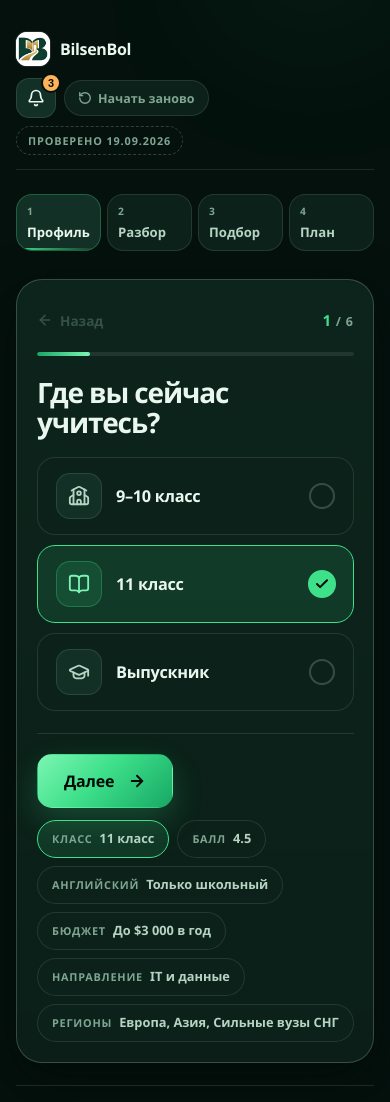
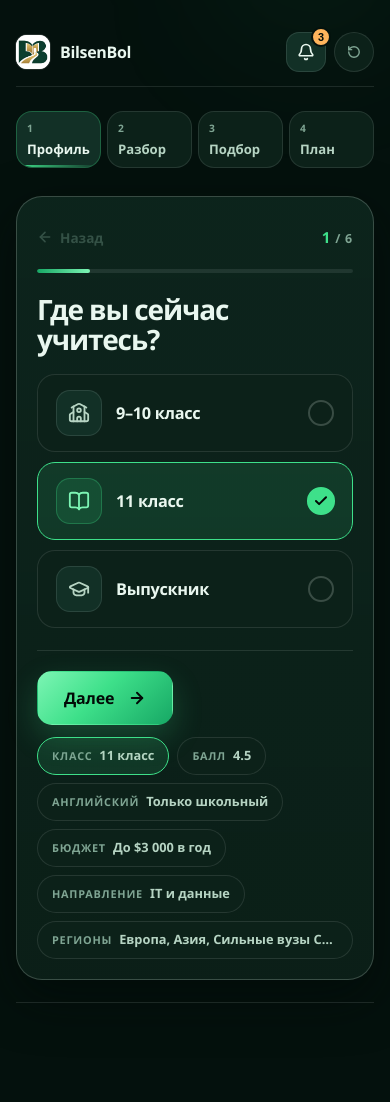
Before and after one commit to satiristica/BilsenBol, a Next.js app: page /journey in a window 390 px wide. Shown: the top 1102 px of the page. Built offline with nearby package versions, Linux system fonts and the light colour scheme.

Commit message:
fix: keep journey usable on 330px phones

```diff
--- a/src/features/journey/JourneyExperience.module.css
+++ b/src/features/journey/JourneyExperience.module.css
@@ -27,7 +27,7 @@
 
 .topBar {
   display: flex;
-  flex-wrap: wrap;
+  flex-wrap: nowrap;
   align-items: center;
   justify-content: space-between;
   gap: 12px;
@@ -60,6 +60,7 @@
 }
 
 .sourceTag {
+  display: none;
   border: 1px dashed var(--line-strong);
   border-radius: 999px;
   color: var(--muted);
@@ -68,6 +69,14 @@
   letter-spacing: 0.08em;
   padding: 6px 11px;
   text-transform: uppercase;
+}
+
+/* The date badge fits next to the actions only from tablet width; on phones
+   the same date is in the notice above the programme list. */
+@media (min-width: 640px) {
+  .sourceTag {
+    display: inline-block;
+  }
 }
 
 /* Four equal columns at every width, so all steps stay visible on a phone. */
--- a/src/features/journey/ResetControl.module.css
+++ b/src/features/journey/ResetControl.module.css
@@ -56,3 +56,23 @@
     border-color: var(--warn);
   }
 }
+
+/* Phones: an icon-only 40px button, so the header stays on one row. The label
+   is clipped, not removed, so it is still the button's accessible name. */
+@media (max-width: 639px) {
+  .trigger {
+    width: 40px;
+    min-height: 40px;
+    justify-content: center;
+    padding: 0;
+  }
+
+  .triggerLabel {
+    position: absolute;
+    width: 1px;
+    height: 1px;
+    overflow: hidden;
+    clip-path: inset(50%);
+    white-space: nowrap;
+  }
+}
--- a/src/features/journey/ResetControl.tsx
+++ b/src/features/journey/ResetControl.tsx
@@ -27,7 +27,7 @@ export function ResetControl({ onReset }: ResetControlProps) {
     return (
       <button className={styles.trigger} onClick={() => setConfirming(true)} type="button">
         <RotateCcw aria-hidden="true" size={14} strokeWidth={2.4} />
-        Начать заново
+        <span className={styles.triggerLabel}>Начать заново</span>
       </button>
     );
   }
--- a/src/features/profile/ProfileWizard.module.css
+++ b/src/features/profile/ProfileWizard.module.css
@@ -1,5 +1,7 @@
 .wizard {
   display: grid;
+  /* minmax(0, …) so the card's rows shrink with narrow phones (~330 px). */
+  grid-template-columns: minmax(0, 1fr);
   gap: 22px;
   border: 1px solid var(--line-strong);
   border-radius: 26px;
@@ -87,6 +89,8 @@
 .question {
   display: grid;
   gap: 20px;
+  /* A fieldset defaults to min-inline-size: min-content and would not shrink. */
+  min-inline-size: 0;
   border: 0;
   margin: 0;
   min-height: 290px;
@@ -294,6 +298,7 @@
 
 .footer {
   display: grid;
+  grid-template-columns: minmax(0, 1fr);
   gap: 12px;
   border-top: 1px solid var(--line);
   padding-top: 20px;
@@ -325,6 +330,11 @@
   margin: 0;
   padding: 0;
   list-style: none;
+}
+
+.summary > li {
+  min-width: 0;
+  max-width: 100%;
 }
 
 .summaryChip {
@@ -375,6 +385,8 @@
 }
 
 .summaryValue {
+  /* Flex items default to min-width: auto, which would defeat the ellipsis. */
+  min-width: 0;
   overflow: hidden;
   font-weight: 700;
   text-overflow: ellipsis;
--- a/src/features/recommendations/RecommendationList.tsx
+++ b/src/features/recommendations/RecommendationList.tsx
@@ -3,6 +3,7 @@
 import { Info, SearchX } from "lucide-react";
 
 import { ActionButton } from "@/components/ActionButton";
+import { CATALOGUE_CHECKED_AT } from "@/data/programs";
 import { pluralRu } from "@/lib/plural";
 import type { RecommendationResult } from "@/domain/matching";
 import {
@@ -150,7 +151,7 @@ export function RecommendationList({
     <div className={styles.wrapper}>
       <p className={styles.notice}>
         <Info aria-hidden="true" size={16} strokeWidth={2.2} />
-        <span>Данные с официальных сайтов вузов · сверяйтесь перед подачей</span>
+        <span>Данные с официальных сайтов вузов, проверены {CATALOGUE_CHECKED_AT} · сверяйтесь перед подачей</span>
       </p>
       <div className={styles.grid}>
         {result.matches.slice(0, 6).map((match, index) => (
```
Also changed, not shown: 1 other file (tests, documents, lock files or other folders).
